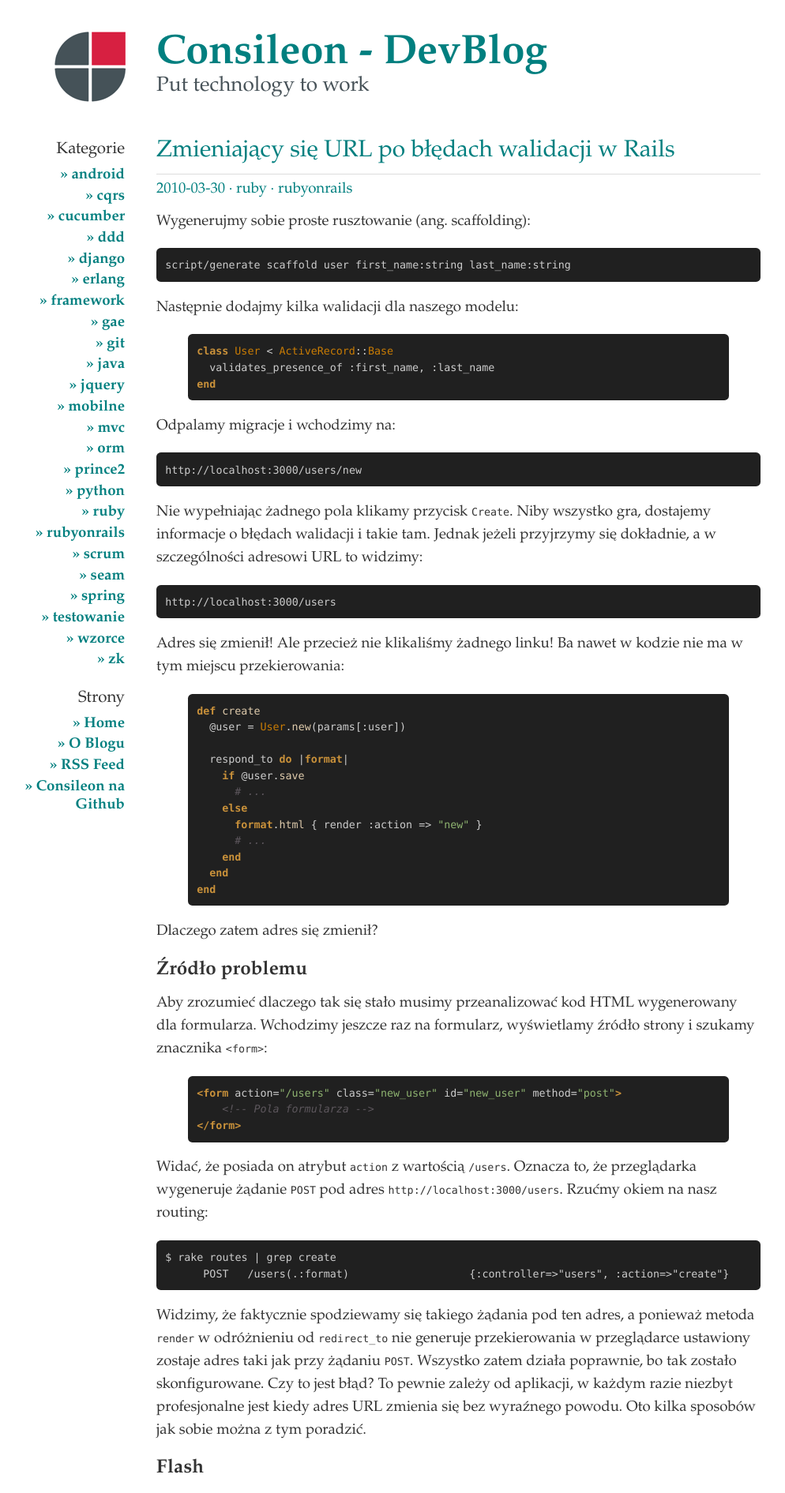
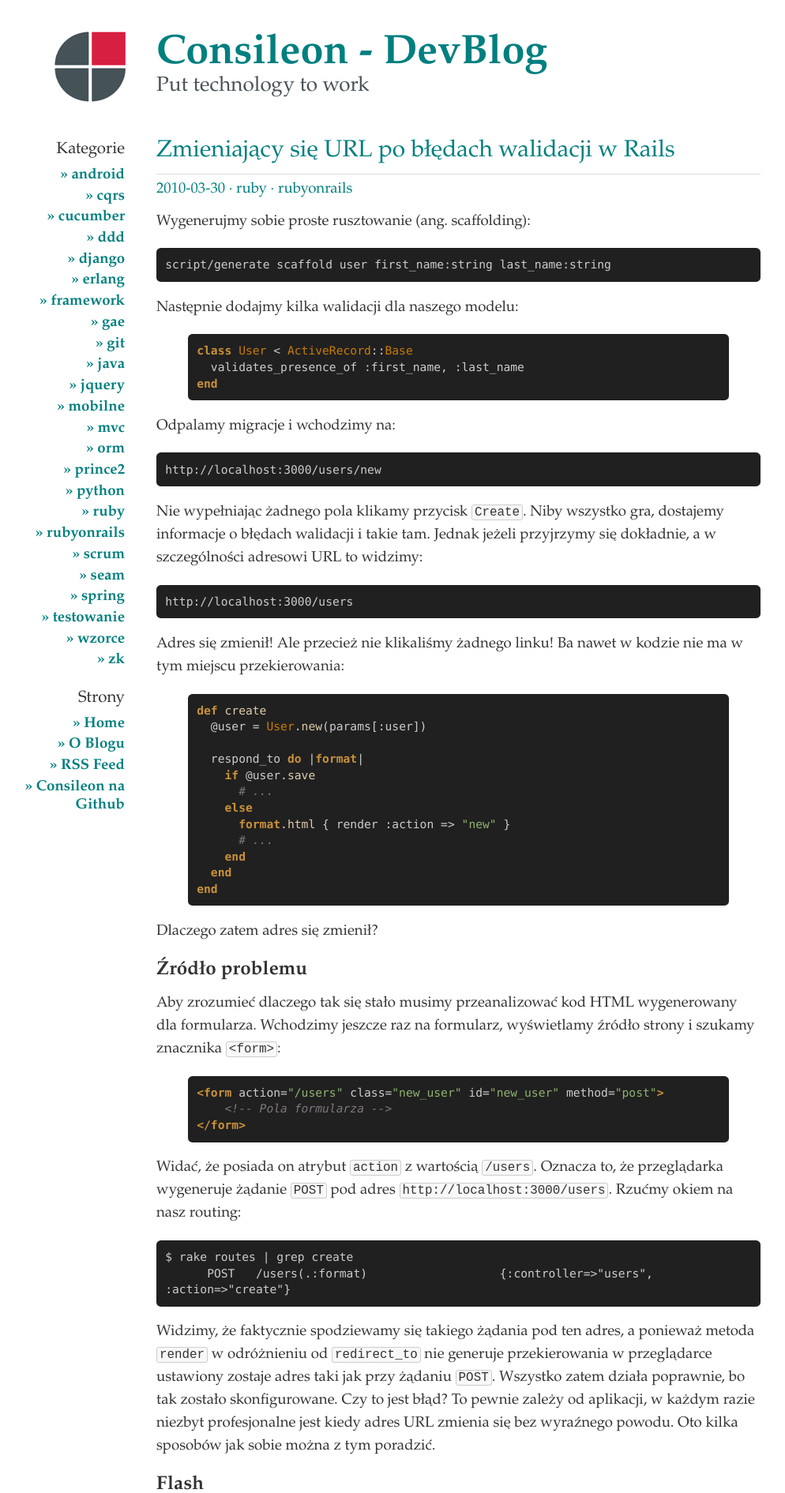
Before and after one commit to consileonpl/consileonpl.github.com, a Jekyll site: the page built from _posts/2010-03-30-zmieniajacy-sie-url-po-bledach-walidacji-w-rails.markdown, in a window 1280 px wide. Shown: the top 1891 px of the page at 79% size, without its empty margins (172-1166 px from the left). Built offline with Jekyll 4.4.1, drawn with Linux system fonts in a browser that asks for light colours; Markdown is read by kramdown in place of the engine named in the settings.

Commit message:
highlighting single line `code here` changed to markdown default, font size increased to 11pt inside code blocks, brightness of comments increased (inside code block),

```diff
--- a/css/syntax.css
+++ b/css/syntax.css
@@ -16,7 +16,7 @@
 }
 
 .c, .c1, .x {
-    color: #5d575d;
+    color: #7d777d;
     font-style: italic;
 }
 
@@ -29,7 +29,11 @@
 }
 
 code {
-  font: 10pt Monaco, monospace;
+  border-radius:3px;
+  background-color: #F8F8F8;
+  border: 1px solid #CCC;
+  padding: 0 3px 0 3px;
+  font-size: 85%;
 }
 
 pre {
@@ -46,3 +50,10 @@
   word-wrap: break-word;       /* Internet Explorer 5.5+ */
   margin-bottom: 1em;
 }
+
+pre code {
+  font: 11pt Monaco, monospace;
+  border: 0px;
+  background-color: #202020;
+  padding: 0;
+}
```
